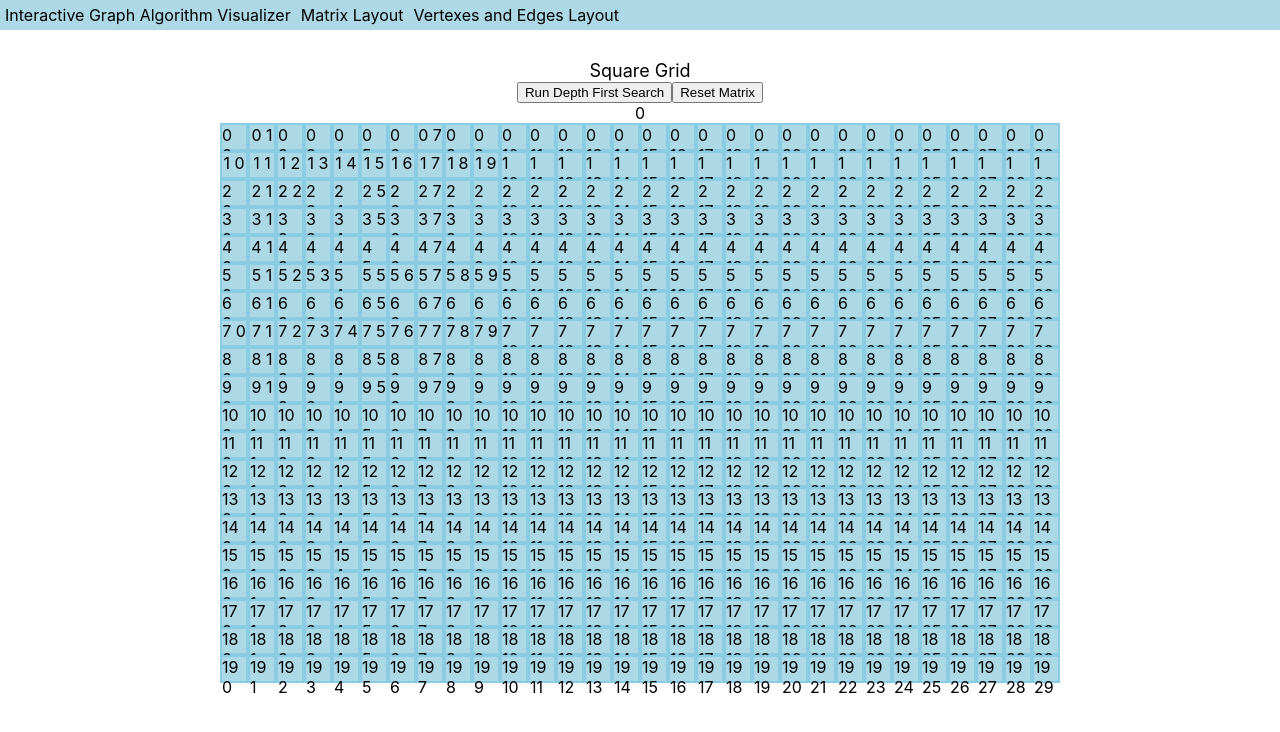
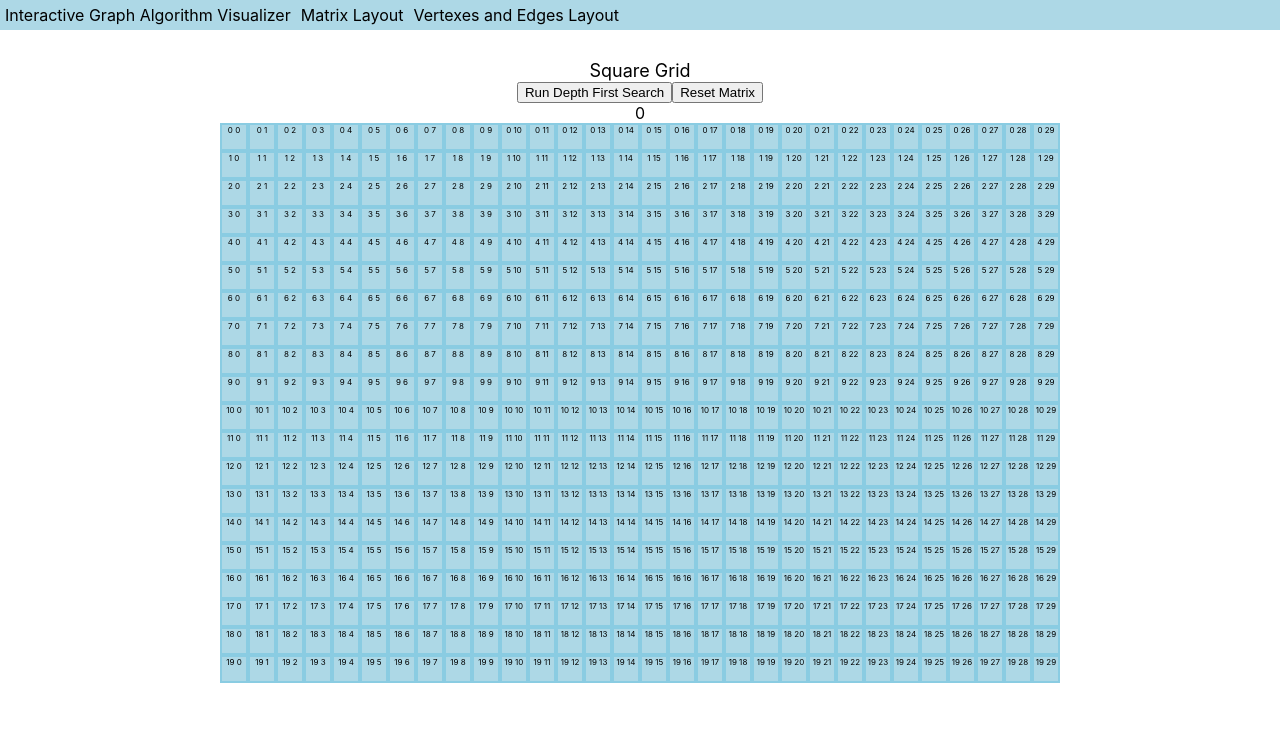
Before and after one commit to DanielJDupont/graph-algos, a Next.js app: page / in a window 1280 px wide. Shown: the top 732 px of the page. Built offline with nearby package versions, Linux system fonts and the light colour scheme.

Commit message:
reduced font size to debug easier

```diff
--- a/components/matrix/index.module.scss
+++ b/components/matrix/index.module.scss
@@ -23,7 +23,7 @@
         justify-content: center;
         height: 28px;
         width: 28px;
-
+        font-size: 8px;
         border: 2px rgb(138, 204, 226) solid;
       }
       .unprocessedSquare {
```
